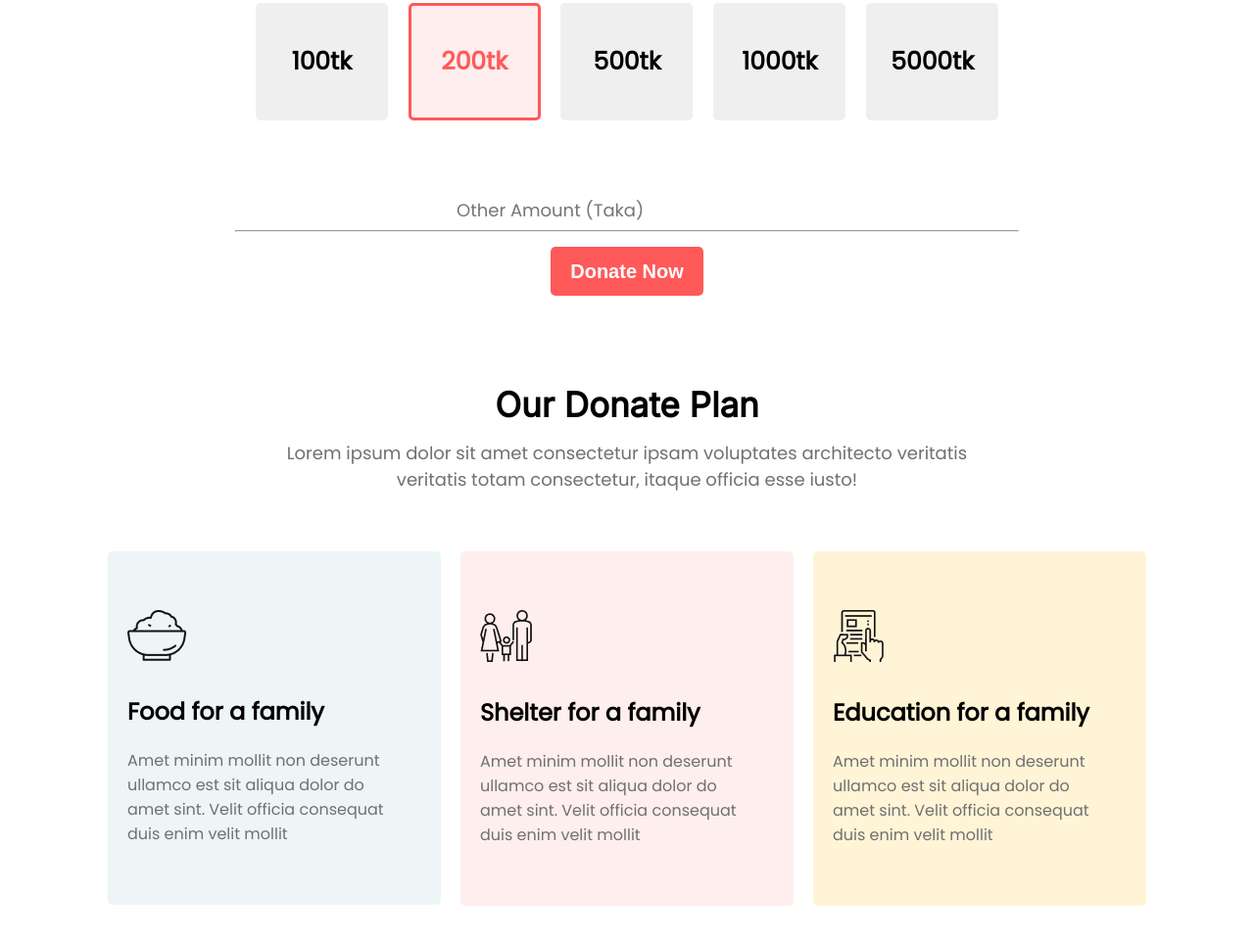
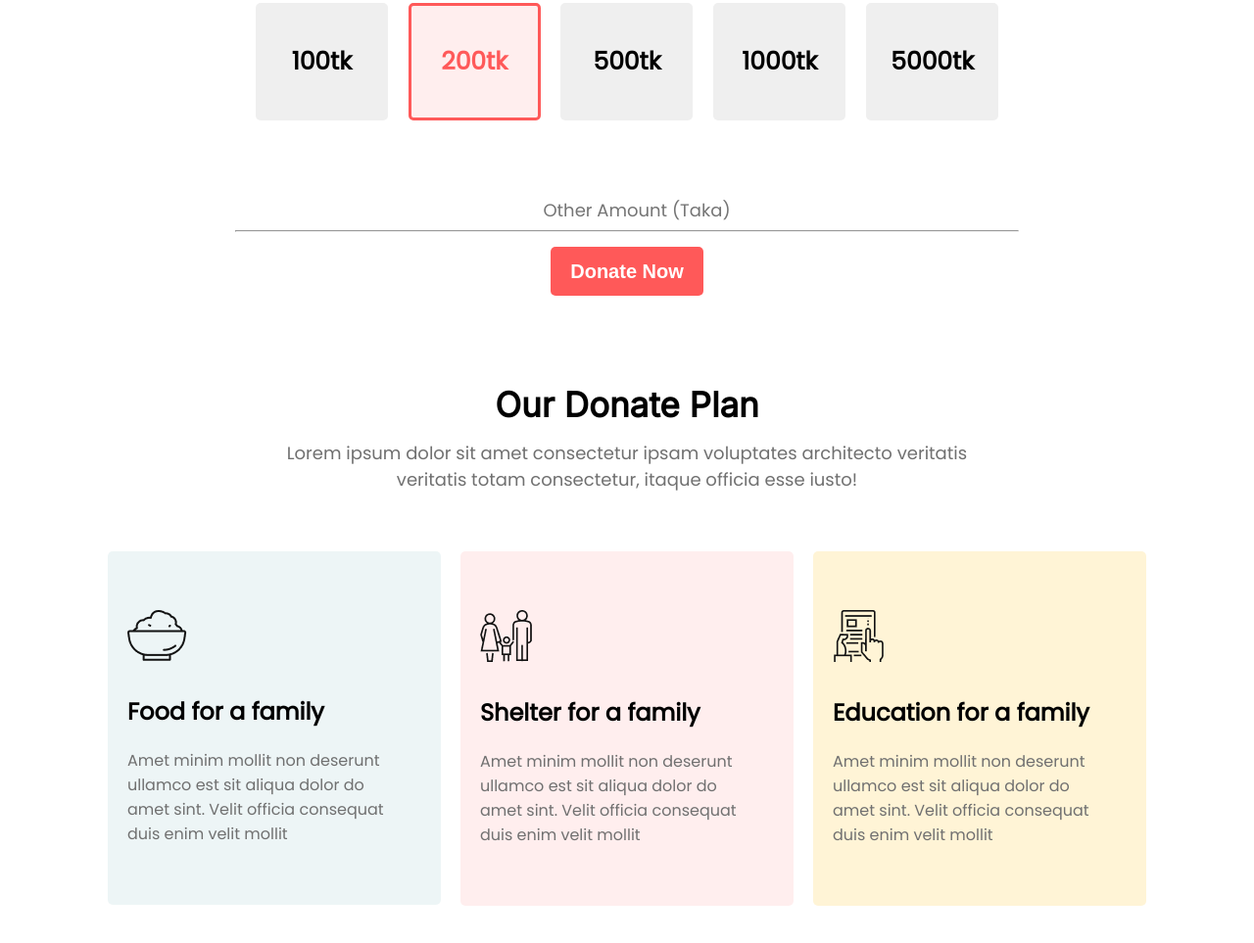
Before and after one commit to sadiaCSE444/Practise-Website, a plain HTML site: page index.html in a window 1280 px wide. Shown: the part 718-1681 px from the top of the page at 98% size. Drawn offline with Linux system fonts and the light colour scheme.

Commit message:
input focus added

```diff
--- a/styles/practise.css
+++ b/styles/practise.css
@@ -118,7 +118,7 @@ main{
     font-size: 25px;
     font-weight: 700;
 }
-.tk-btn, .twotk-btn{
+.tk-btn, .twotk-btn, .amount-title{
     font-family: 'Poppins', sans-serif;
 }
 /* To remove arrows from input number field */
@@ -130,13 +130,13 @@ input[type=number]::-webkit-inner-spin-button, input[type=number]::-webkit-outer
 }
 .amount-title{
     font-size: 18px;
-    font-family: 'Poppins', sans-serif;
     border: none;
     height: 40px;
-    /* -webkit-appearance: none; */
-    /* margin-bottom: 20px; */
+    width: 800px;
+    padding-left: 10px;
+    text-align: center;
+    outline: none;
 }
-
 /* Donate plan styles */
 .donate-plan-container{
     display: flex;
```
